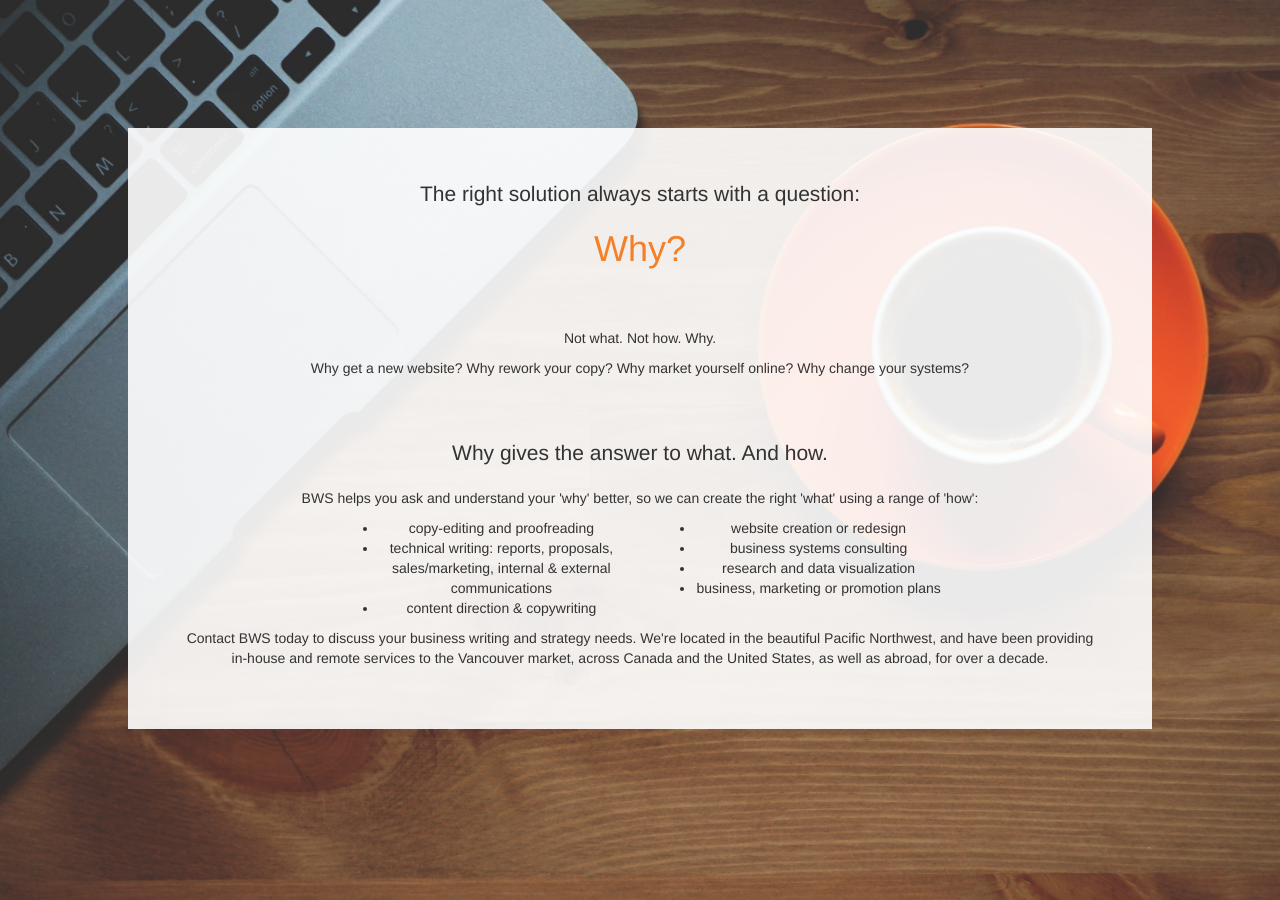
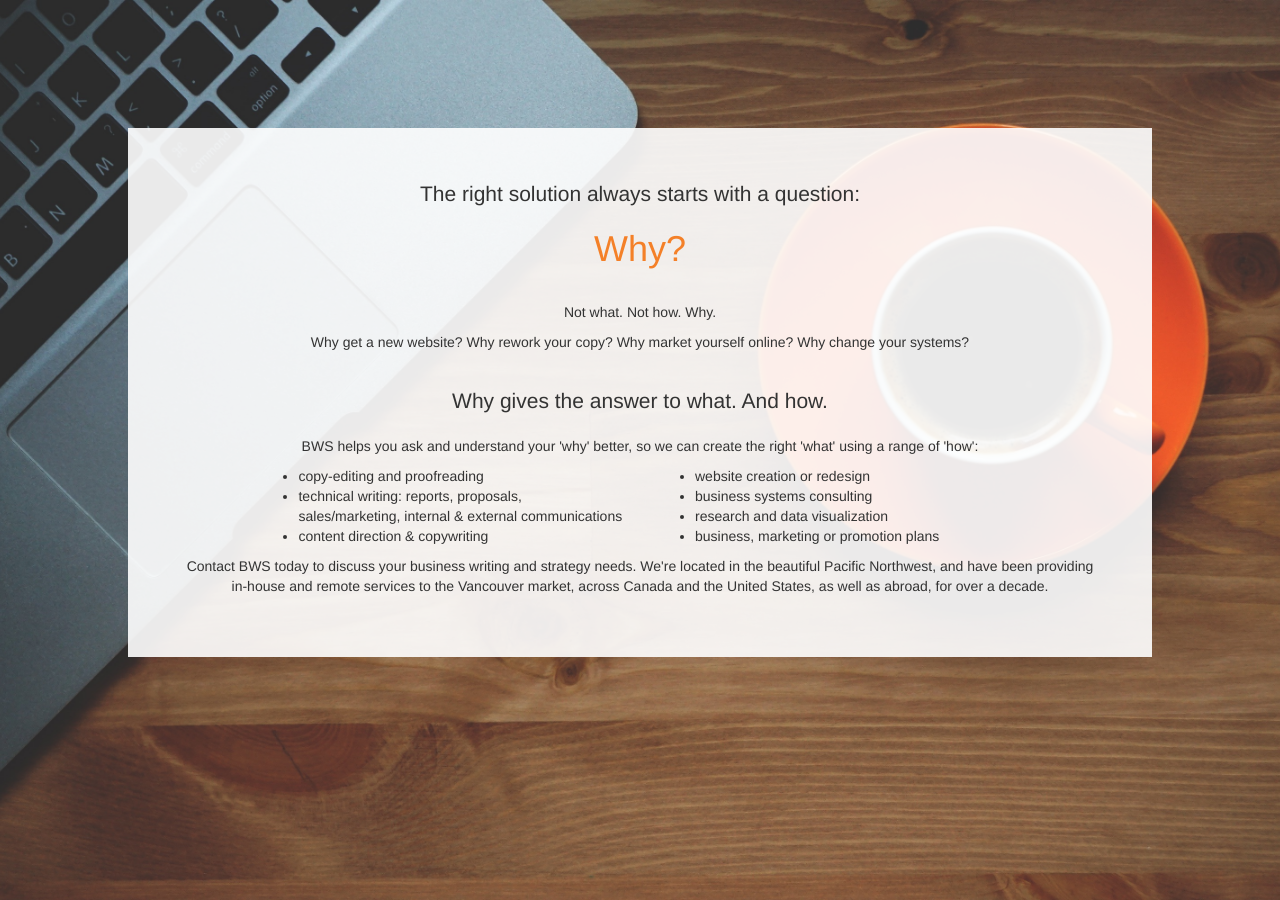
Before and after one commit to kaiewiggins/businesswriting, a Jekyll site: the page built from test.html, in a window 1280 px wide. Shown: the part 900-1800 px from the top of the page. Built offline with Jekyll 4.4.1, drawn with Linux system fonts in a browser that asks for light colours; nearby versions of some CDN libraries; grey boxes are pictures that could not be loaded.

Commit message:
Update test.html

```diff
--- a/test.html
+++ b/test.html
@@ -26,22 +26,22 @@ title: US and Canadian Business Writing Solutions
       <a class="anchor" name="aboutservices" id="aboutservices"></a>
       <p class="lead">The right solution always starts with a question:</p>
       <h1>Why?</h1>
-      <p style="height:40px"></p>
+      <p style="height:1em"></p>
       <p>Not what. Not how. Why.</p>
       <p>Why get a new website? Why rework your copy? Why market yourself online? Why change your systems?</p>
-      <p style="height:40px"></p>
+      <p style="height:1em"></p>
       <p class="lead">Why gives the answer to what. And how.</p>
       <p>BWS helps you ask and understand your 'why' better, so we can create the right 'what' using a range of 'how':</p>
         <div class="row">
-            <div class="col-xs-2"></div>
-            <div class="col-xs-4">
+            <div class="col-xs-1"></div>
+            <div class="col-xs-5 text-left">
       <ul>
         <li>copy-editing and proofreading</li>
         <li>technical writing: reports, proposals, sales/marketing, internal & external communications</li>
         <li>content direction & copywriting</li>
         </ul>
             </div><!--close col-->
-                        <div class="col-xs-4">
+                        <div class="col-xs-5 text-left">
       <ul>
         <li>website creation or redesign</li>
         <li>business systems consulting</li>
```
